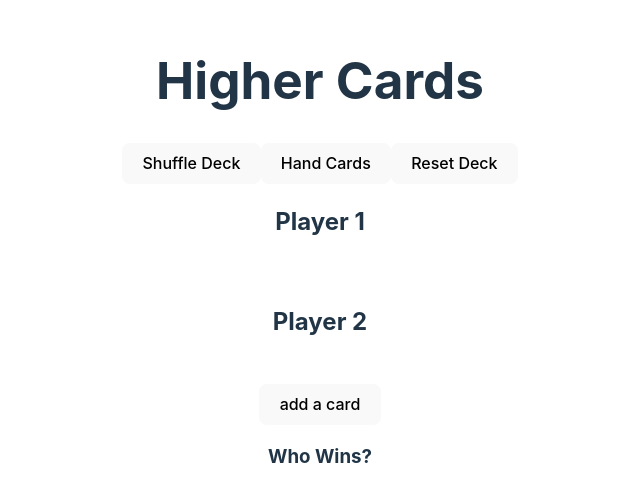
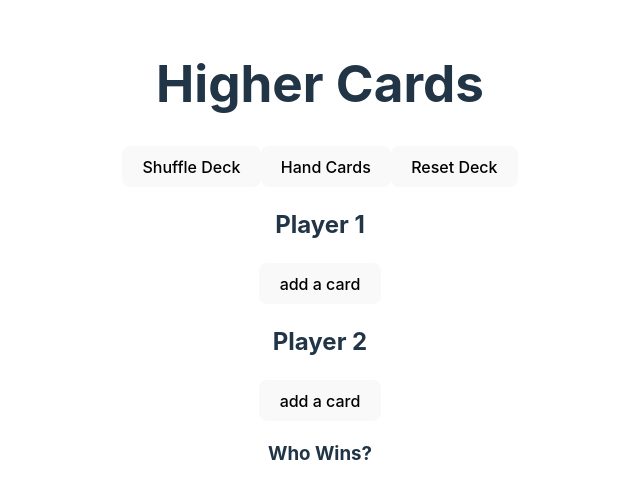
Before and after one commit to sar-mko/three-cards, a React (Vite) app: page / in a window 1280 px wide. Shown: the part 146-648 px from the top of the page, without its empty margins (320-960 px from the left). Built offline with nearby package versions, Linux system fonts and the light colour scheme.

Commit message:
working changes to add multiple cards per player

```diff
--- a/src/App.jsx
+++ b/src/App.jsx
@@ -7,8 +7,8 @@ import Player from './Player';
 function App() {
   const [winner, setWinner] = useState('Who Wins?');
   const [cards, setCards] = useState([])
-  const [playerOneCode, SetPlayerOneCode] = useState([])
-  const [playerTwoCode, SetPlayerTwoCode] = useState([])
+  const [playerOneCode, setPlayerOneCode] = useState([])
+  const [playerTwoCode, setPlayerTwoCode] = useState([])
 
   const DECK_ID = 'kls23f526wq1'
   const winners = {'A':1,'K':10,'Q':10,'J':10,0:10,9:9,8:8,7:7,6:6,5:5,4:4,3:3,2:2}
@@ -50,8 +50,8 @@ function App() {
                     winners[newCards[3].code.slice(0, -1)]
                   ];
 
-                SetPlayerOneCode(newPlayerOneCode)
-                SetPlayerTwoCode(newPlayerTwoCode)
+                setPlayerOneCode(newPlayerOneCode)
+                setPlayerTwoCode(newPlayerTwoCode)
         }
           if(data.remaining < 4){
             getDeck()
@@ -61,6 +61,32 @@ function App() {
           console.log(err)
       }
   }
+
+  const addCard = async (playerNum) => {
+    try {
+        const res = await fetch(`https://www.deckofcardsapi.com/api/deck/${DECK_ID}/draw/?count=1`)
+        const data = await res.json()
+
+        if(data.success){
+        const newCard = data.cards[0];
+        setCards(prevCards => [...prevCards, newCard]);
+        if(playerNum === 1 ){
+            setPlayerOneCode(prevCards => [...prevCards, newCard])
+        }else if(data && playerNum === 2 ){
+            setPlayerTwoCode(prevCards => [...prevCards, newCard])
+        }
+        return newCard;
+        }
+
+        if(data.remaining < 4){
+          getDeck()
+        }
+
+    }catch(err){
+        console.log(err)
+    }
+
+  };
 
   function findWinner(pOne, pTwo){
       if(pOne[0] + pOne[1] > pTwo[0] + pTwo[1]){
@@ -79,17 +105,18 @@ function App() {
 
   return (
     <>
-    <h1>Higher Cards</h1>
+        <h1>Higher Cards</h1>
 
-    <button onClick={() => getDeck()}>Shuffle Deck</button>
-    <button onClick={() => getCard()}>Hand Cards</button>
-    <button onClick={() => resetDeck()}>Reset Deck</button>
-    <Player id={'ply1'} playerNum={1} data={cards} />
-    <Player id={'ply2'} playerNum={2} data={cards} />
-    <button onClick={() => getOneCard()}>add a card</button>
-    <h3>{winner}</h3>
+        <button onClick={() => getDeck()}>Shuffle Deck</button>
+        <button onClick={() => getCard()}>Hand Cards</button>
+        <button onClick={() => resetDeck()}>Reset Deck</button>
 
-</>
+        <Player id={'ply1'} playerNum={1} data={cards} addCard={addCard}  />
+        <Player id={'ply2'} playerNum={2} data={cards} addCard={addCard}/>
+
+        {/* <button onClick={() => addCard()}>add a card</button> */}
+        <h3>{winner}</h3>
+    </>
 
   )
 }
--- a/src/Player.jsx
+++ b/src/Player.jsx
@@ -1,19 +1,19 @@
 import React, { useState, useEffect } from 'react'
-import Card from './assets/Card'
+import Card from './Card'
 
-const Player = ({playerNum, data}) => {
-    const [playerData, SetPlayerData] = useState('')
+const Player = ({playerNum, data, addCard}) => {
+    const [playerData, setPlayerData] = useState([])
 
     useEffect(() => {
-        // console.log(data)
-        if(data && playerNum === 1 ){
-            SetPlayerData(data.slice(0,2))
-        }else if(data && playerNum === 2 ){
-            SetPlayerData(data.slice(2))
-        }
+        setPlayerData(data)
     }
     ,[data])
 
+    // const getCard = () => {
+    //     const newCard = addCard();
+    //     setPlayerData(prevData => [...prevData, newCard]);
+
+    // }
   return (
     <>
         <div>
@@ -21,6 +21,8 @@ const Player = ({playerNum, data}) => {
             {playerData.length ?  playerData.map(item =>
                 <Card key={crypto.randomUUID()} item={item} />
             ) : <Card key={crypto.randomUUID()} item={false} />}
+            {/* <button>add a card</button> */}
+            <button onClick={() => addCard(playerNum)}>add a card</button>
         </div>
     </>
   )
```
Also changed, not shown: src/Card.jsx (renamed from src/assets/Card.jsx).
